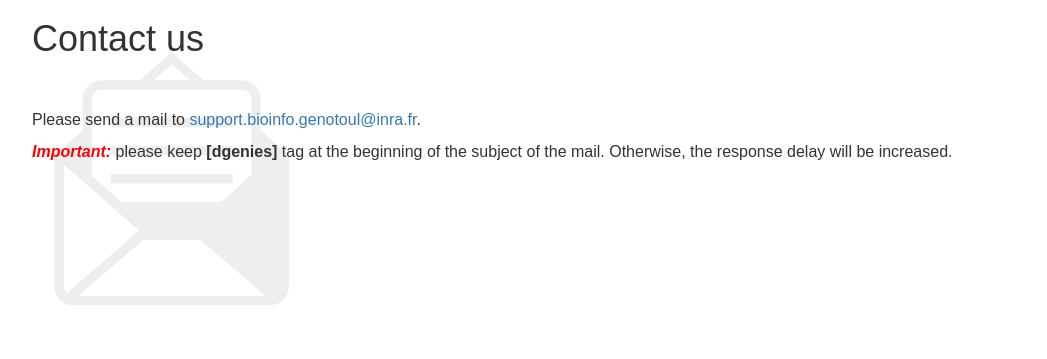
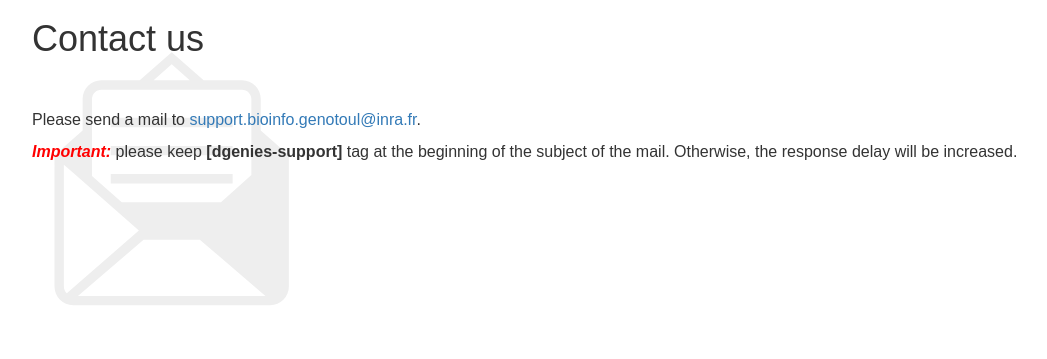
Before and after one commit to genotoul-bioinfo/dgenies, a Python web app: template src/dgenies/templates/contact.html in a window 1280 px wide. Shown: the part 81-440 px from the top of the page, without its empty margins (38-1085 px from the left). Run offline with Jinja, Linux system fonts and the light colour scheme; the template is opened without the code that fills it, so the values that code supplies are empty.

Commit message:
Change mail

```diff
--- a/src/dgenies/templates/contact.html
+++ b/src/dgenies/templates/contact.html
@@ -20,7 +20,7 @@
 
     <h1>Contact us</h1>
 
-    <p>Please send a mail to <a href="mailto:support.bioinfo.genotoul@inra.fr?subject=[dgenies] Support">support.bioinfo.genotoul@inra.fr</a>.</p>
-    <p><em>Important:</em> please keep <strong>[dgenies]</strong> tag at the beginning of the subject of the mail. Otherwise, the response delay will be increased.</p>
+    <p>Please send a mail to <a href="mailto:support.bioinfo.genotoul@inra.fr?subject=[dgenies-support] Support">support.bioinfo.genotoul@inra.fr</a>.</p>
+    <p><em>Important:</em> please keep <strong>[dgenies-support]</strong> tag at the beginning of the subject of the mail. Otherwise, the response delay will be increased.</p>
 
 {% endblock %}
```
